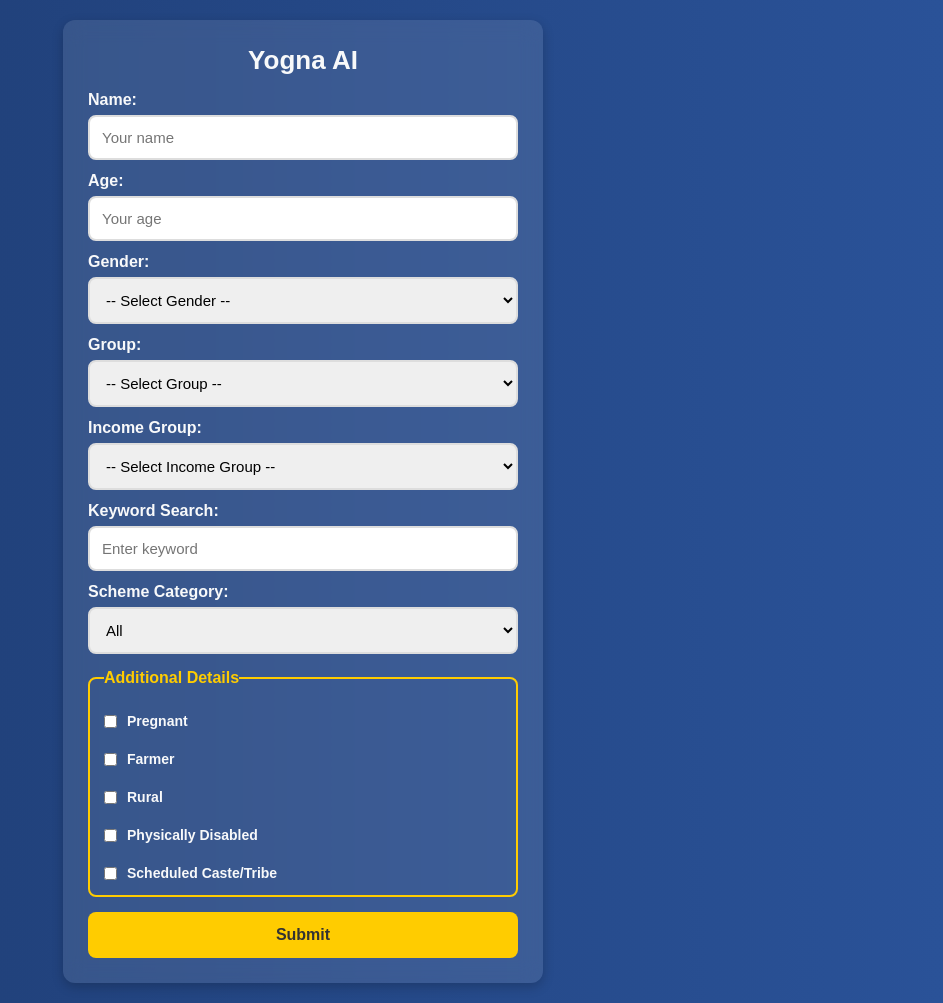
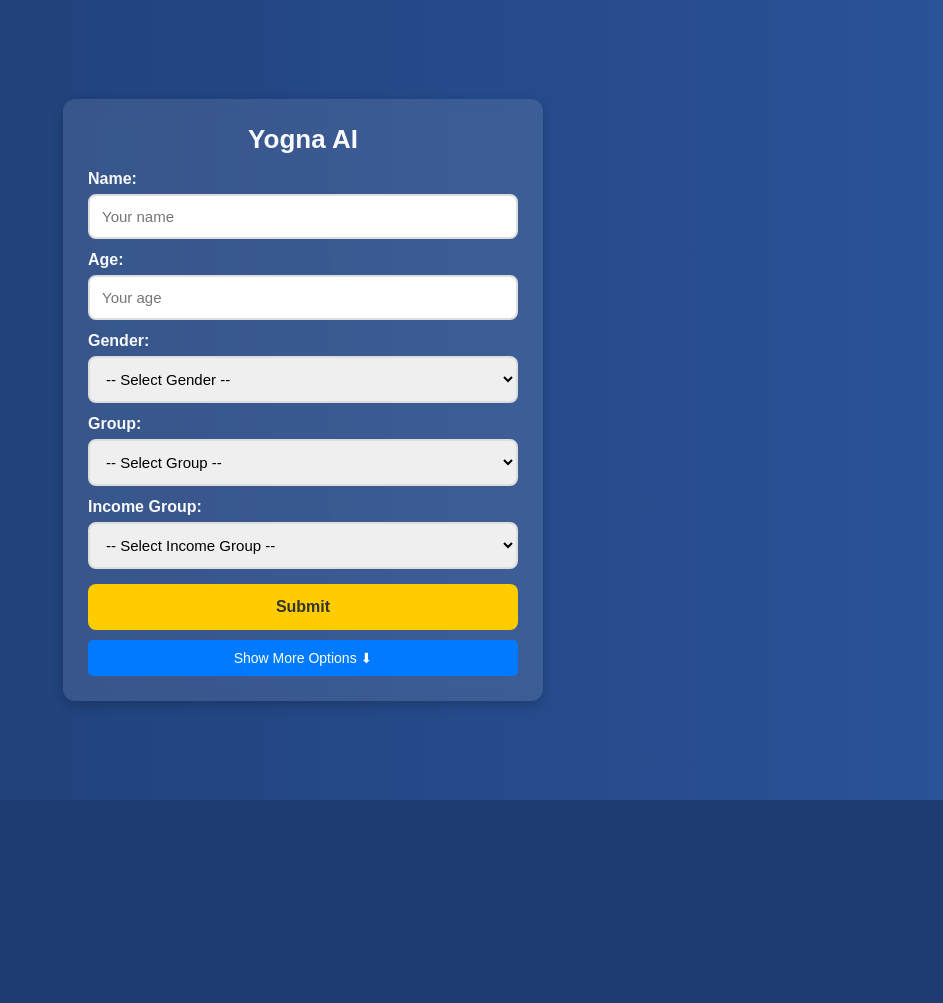
Before and after one commit to Styl659/yognaAI, a Flask app: page / in a window 1280 px wide. Shown: the whole page, without its empty margins (337-1280 px from the left). After the commit the page ends 800 px from the top, so only its background shows below. Run offline with Flask 3, Linux system fonts and the light colour scheme.

Commit message:
Update index.html

```diff
--- a/templates/index.html
+++ b/templates/index.html
@@ -2,13 +2,37 @@
 <html lang="en">
 <head>
   <meta charset="UTF-8">
+  <meta name="viewport" content="width=device-width, initial-scale=1.0">
   <title>Yogna AI</title>
   <link rel="stylesheet" href="{{ url_for('static', filename='styles.css') }}">
+  <style>
+    #extra-options {
+      display: none;
+      overflow: hidden;
+      transition: max-height 0.4s ease-in-out;
+    }
+    .toggle-btn {
+      background-color: #007bff;
+      color: white;
+      border: none;
+      padding: 10px;
+      cursor: pointer;
+      font-size: 14px;
+      width: 100%;
+      margin-top: 10px;
+      border-radius: 5px;
+      transition: background 0.3s;
+    }
+    .toggle-btn:hover {
+      background-color: #0056b3;
+    }
+  </style>
 </head>
 <body>
   <div class="container">
     <h1>Yogna AI</h1>
     <form action="/submit" method="POST">
+
       <!-- Name -->
       <label for="name">Name:</label>
       <input type="text" id="name" name="name" placeholder="Your name" required>
@@ -45,25 +69,14 @@
         <option value="Above">Above</option>
       </select>
 
-      <!-- Keyword Search -->
-      <label for="keyword">Keyword Search:</label>
-      <input type="text" id="keyword" name="keyword" placeholder="Enter keyword">
+      <!-- Submit Button -->
+      <input type="submit" value="Submit">
 
-      <!-- Category Filter -->
-      <label for="category">Scheme Category:</label>
-      <select id="category" name="category">
-        <option value="All">All</option>
-        <option value="Healthcare">Healthcare</option>
-        <option value="Education">Education</option>
-        <option value="Housing">Housing</option>
-        <option value="Agriculture">Agriculture</option>
-        <option value="Insurance">Insurance</option>
-        <option value="Employment">Employment</option>
-        <option value="Entrepreneurship">Entrepreneurship</option>
-        <option value="Pension">Pension</option>
-        <option value="Women & Child Welfare">Women & Child Welfare</option>
-      </select>
+      <!-- Slide Down Button -->
+      <button type="button" class="toggle-btn" onclick="toggleOptions()">Show More Options ⬇</button>
 
+      <!-- Extra Fields (Initially Hidden) -->
+      <div id="extra-options">
         <!-- Additional Details (Checkboxes) -->
         <fieldset>
           <legend>Additional Details</legend>
@@ -86,8 +99,42 @@
           </div>
         </fieldset>
 
-      <input type="submit" value="Submit">
+        <!-- Keyword Search -->
+        <label for="keyword">Keyword Search:</label>
+        <input type="text" id="keyword" name="keyword" placeholder="Enter keyword">
+
+        <!-- Category Filter -->
+        <label for="category">Scheme Category:</label>
+        <select id="category" name="category">
+          <option value="All">All</option>
+          <option value="Healthcare">Healthcare</option>
+          <option value="Education">Education</option>
+          <option value="Housing">Housing</option>
+          <option value="Agriculture">Agriculture</option>
+          <option value="Insurance">Insurance</option>
+          <option value="Employment">Employment</option>
+          <option value="Entrepreneurship">Entrepreneurship</option>
+          <option value="Pension">Pension</option>
+          <option value="Women & Child Welfare">Women & Child Welfare</option>
+        </select>
+      </div>
+
     </form>
   </div>
+
+  <script>
+    function toggleOptions() {
+      let extraOptions = document.getElementById("extra-options");
+      let button = document.querySelector(".toggle-btn");
+
+      if (extraOptions.style.display === "none" || extraOptions.style.display === "") {
+        extraOptions.style.display = "block";
+        button.innerHTML = "Hide Options ⬆";
+      } else {
+        extraOptions.style.display = "none";
+        button.innerHTML = "Show More Options ⬇";
+      }
+    }
+  </script>
 </body>
 </html>
```
Lines whose indentation alone changed are shown as unchanged.
